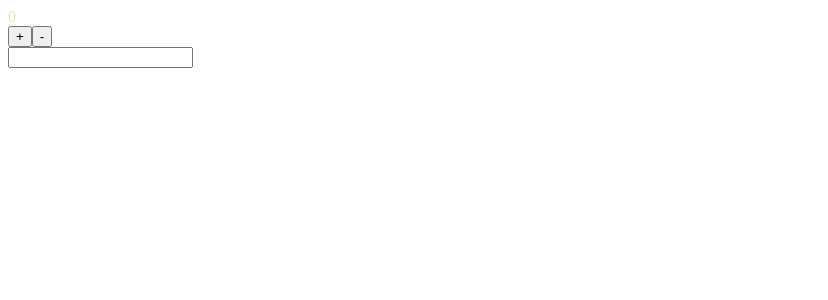
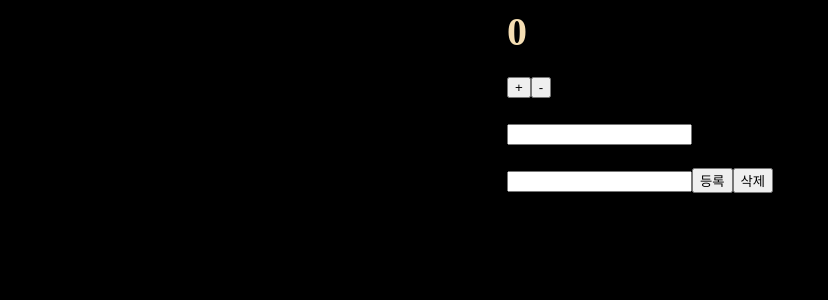
Before and after one commit to rlawnsrud0509/React, a React (Create React App) app: page / in a window 1280 px wide. Shown: the top 300 px of the page, without its empty margins (0-828 px from the left). Built offline with nearby package versions, Linux system fonts and the light colour scheme.

Commit message:
todoList

```diff
--- a/src/App.css
+++ b/src/App.css
@@ -2,6 +2,23 @@
   color: wheat;
 }
 
+body {
+  background-color: black;
+  display: flex;
+  justify-content: center;
+  align-items: center;
+}
+
 #root {
-  background-color: white;
+  font-size: 40px;
+  align-items: center;
+  font-weight: bold;
+  color: aqua;
 }
+
+.List {
+  background-color: aqua;
+  color: white;
+  border: 0;
+  margin: 20px;
+}
--- a/src/App.js
+++ b/src/App.js
@@ -1,5 +1,6 @@
 import "./App.css";
 import Counter from "./counter.js";
+import CreateList from "./createList";
 import PrintInput from "./printInput.js";
 
 function App() {
@@ -7,6 +8,7 @@ function App() {
     <div>
       <Counter />
       <PrintInput />
+      <CreateList />
     </div>
   );
 }
--- a/src/counter.js
+++ b/src/counter.js
@@ -15,8 +15,12 @@ function Counter() {
     <>
       <div className="ad">{count}</div>
       <div>
-        <button onClick={increaseNumber}>+</button>
-        <button onClick={decreaseNumber}>-</button>
+        <button className="button" onClick={increaseNumber}>
+          +
+        </button>
+        <button className="button" onClick={decreaseNumber}>
+          -
+        </button>
       </div>
     </>
   );
--- a/src/createList.js
+++ b/src/createList.js
@@ -1,5 +1,36 @@
-import React from "react";
+import React, { useState } from "react";
 
-function CreateList(props) {}
+function CreateList() {
+  let [text, setText] = useState("");
+  let [createLi, setcreateLi] = useState([]);
+  let [i, setI] = useState(0);
+
+  const create = (e) => {
+    setText((text = e.target.value));
+  };
+
+  const deleteLi = (e) => {
+    setcreateLi((createLi[i] = ""));
+    setcreateLi((createLi = []));
+  };
+
+  const createList = () => {
+    setI(i + 1);
+
+    console.log(i);
+    setcreateLi(createLi.concat(<li className="List">{text}</li>));
+  };
+
+  return (
+    <>
+      <div>
+        <input onChange={create}></input>
+        <button onClick={createList}>등록</button>
+        <button onClick={deleteLi}>삭제</button>
+      </div>
+      <ul>{createLi}</ul>
+    </>
+  );
+}
 
 export default CreateList;
```
Also changed, not shown: 1 other file (tests, documents, lock files or other folders).
